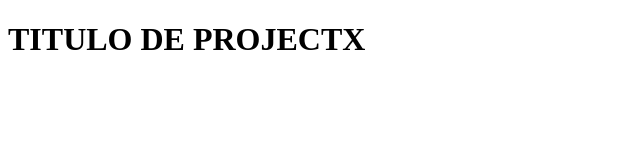
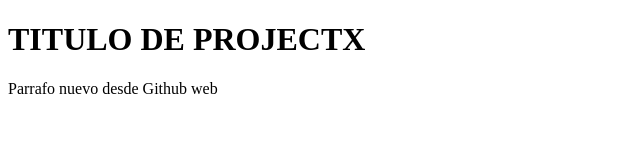
Before and after one commit to Mario-Plazas/projectx, a plain HTML site: page index.html in a window 1280 px wide. Shown: the whole page, without its empty margins (0-640 px from the left). Drawn offline with Linux system fonts and the light colour scheme.

Commit message:
Update index.html

```diff
--- a/index.html
+++ b/index.html
@@ -8,5 +8,6 @@
 </head>
 <body>
     <h1>TITULO DE PROJECTX</h1>
+    <p>Parrafo nuevo desde Github web</p>
 </body>
 </html>
```
